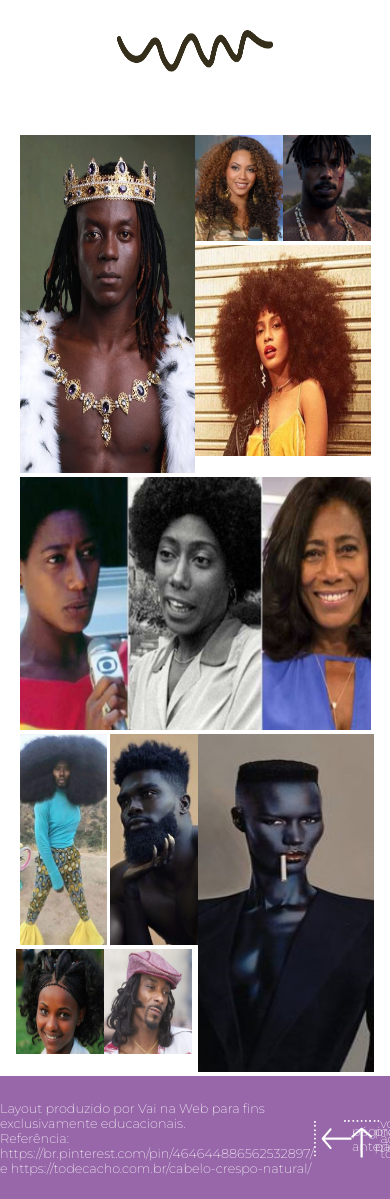
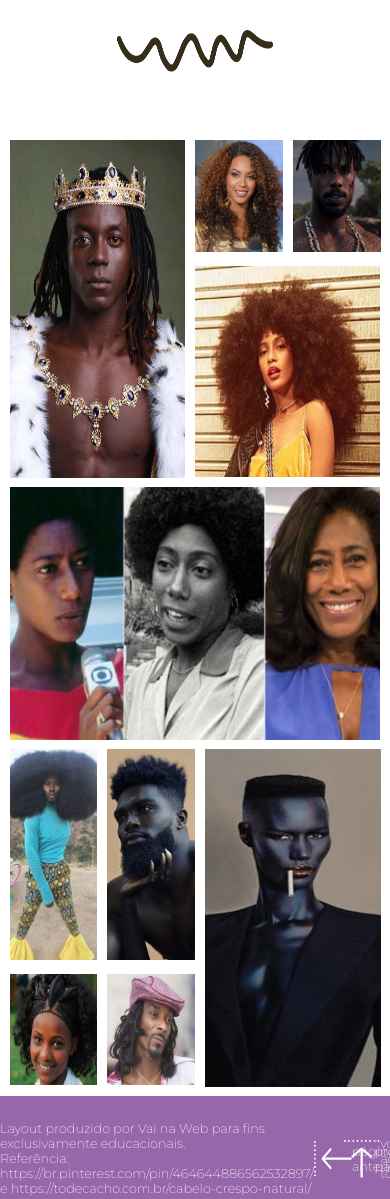
Before and after one commit to phcantoni/crespoProject, a plain HTML site: page index.html in a window 390 px wide. Shown: the part 4760-5959 px from the top of the page. Drawn offline with nearby package versions, Linux system fonts and the light colour scheme.

Commit message:
fourth section main mobile done

```diff
--- a/style.css
+++ b/style.css
@@ -744,39 +744,50 @@ footer a {
     main .figOneFourthSectionMain img {
         width: 45vw;
         height: 40vh;
+        margin: 5px 5px;
     }
     main .figThreeFourthSectionMain img {
         width: 22.5vw;
-        height: 12.5vh;
+        height: 13.2vh;
+        margin: 5px 5px;
     }
     main .figFourFourthSectionMain img {
         width: 22.5vw;
-        height: 12.5vh;
+        height: 13.2vh;
+        margin: 5px 5px;
     }
     main .figFiveFourthSectionMain img {
-        width: 45vw;
+        width: 47.5vw;
         height: 25vh;
+        margin: 5px 5px;
     }
     main .figTwoFourthSectionMain img {
-        width: 90vw;
+        width: 95vw;
         height: 30vh;
     }
     main .figEightFourthSectionMain img {
         width: 22.5vw;
         height: 25vh;
+        margin: 5px 5px;
     }
     main .figTenFourthSectionMain img {
         width: 22.5vw;
         height: 25vh;
+        margin: 5px 5px;
     }
     main .figNineFourthSectionMain img {
         width: 22.5vw;
-        height: 12.5vh;    }
+        height: 13.2vh;
+        margin: 5px 5px;
+    }
     main .figSevenFourthSectionMain img {
         width: 22.5vw;
-        height: 12.5vh;    }
+        height: 13.2vh;
+        margin: 5px 5px;
+    }
     main .figSixFourthSectionMain img {
         width: 45vw;
         height: 40vh;
+        margin: 5px 5px;
     }
 }
```
